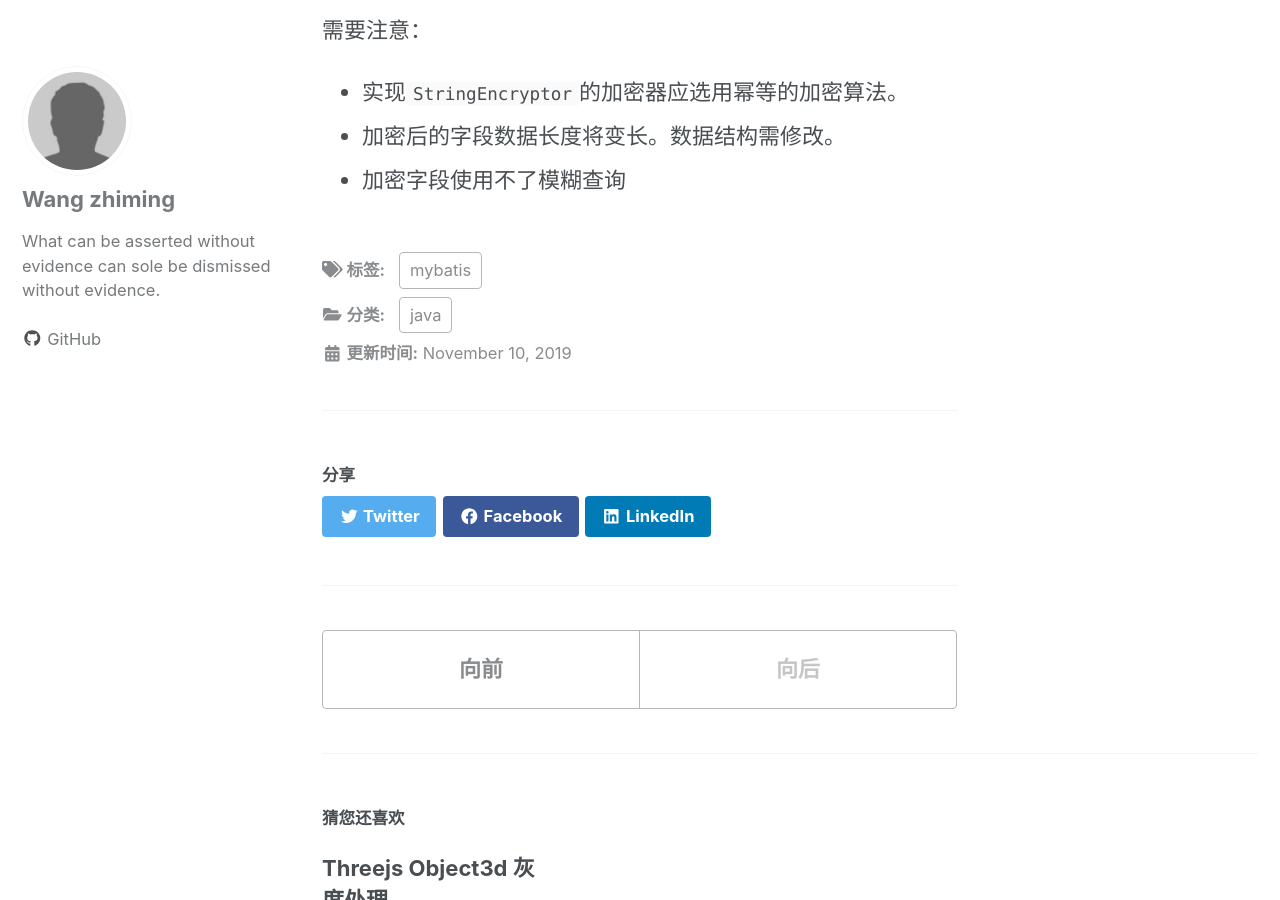
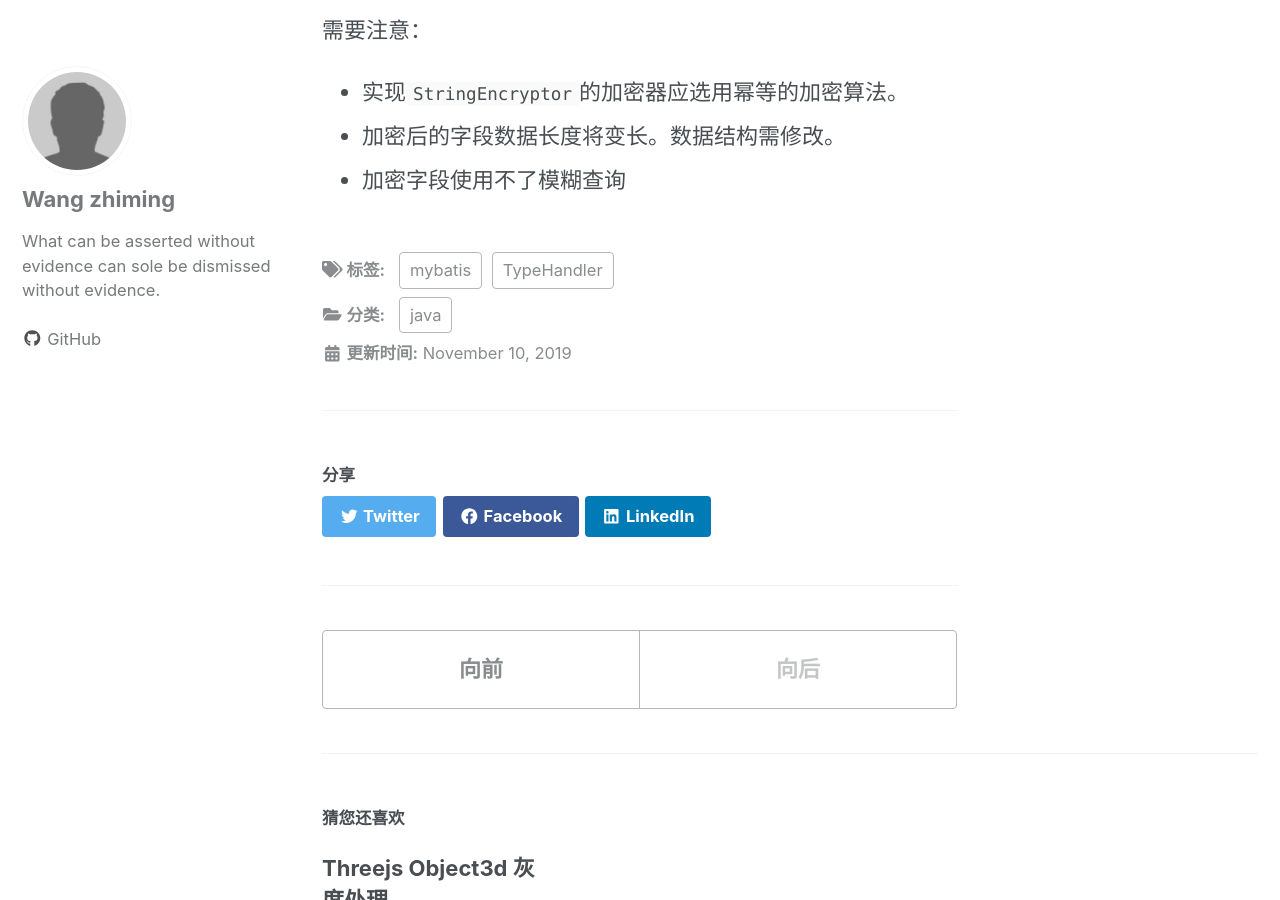
Before and after one commit to vazmin/vazmin.github.io, a Jekyll site: the page built from _posts/2019-11-10-mybatis-secret-string-type-handler.md, in a window 1280 px wide and 900 px high, scrolled down 5663 px. Built offline with Jekyll 4.4.1, drawn with Linux system fonts in a browser that asks for light colours; cached includes are drawn as plain includes.

Commit message:
Update 2019-11-10-mybatis-secret-string-type-handler.md

```diff
--- a/_posts/2019-11-10-mybatis-secret-string-type-handler.md
+++ b/_posts/2019-11-10-mybatis-secret-string-type-handler.md
@@ -5,6 +5,7 @@ categories:
   - java
 tags:
   - mybatis
+  - TypeHandler
 ---
 
 ## 需求
```
